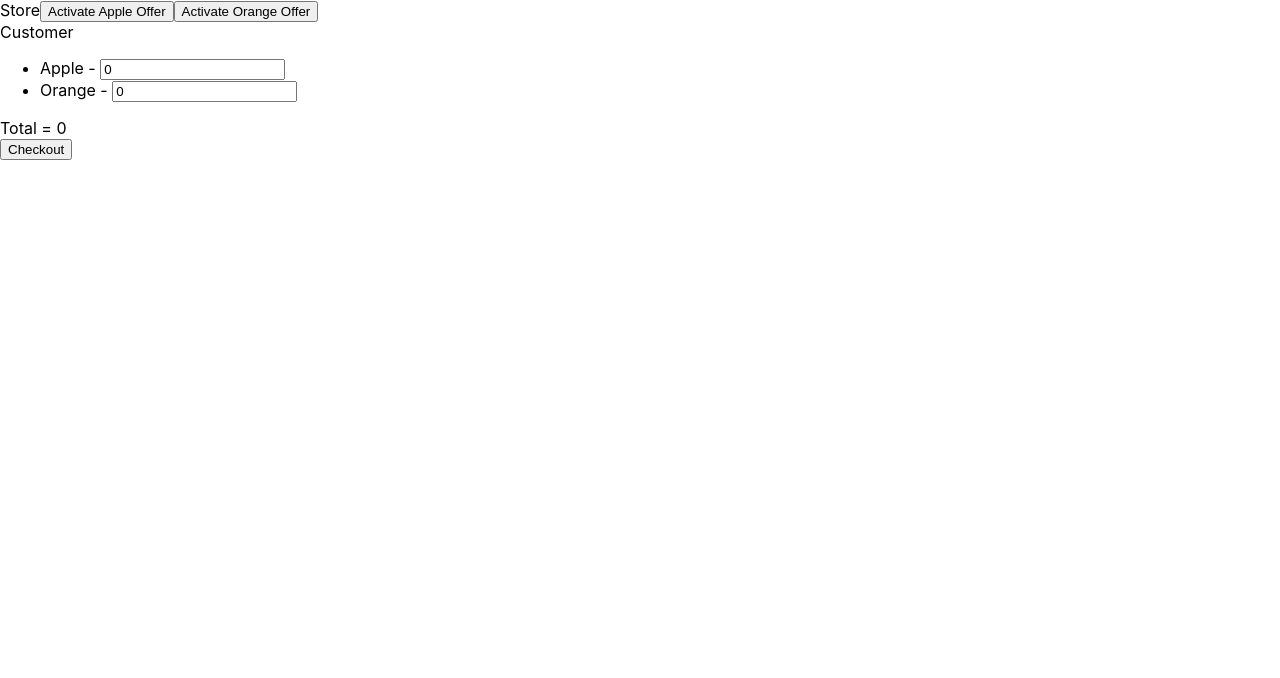
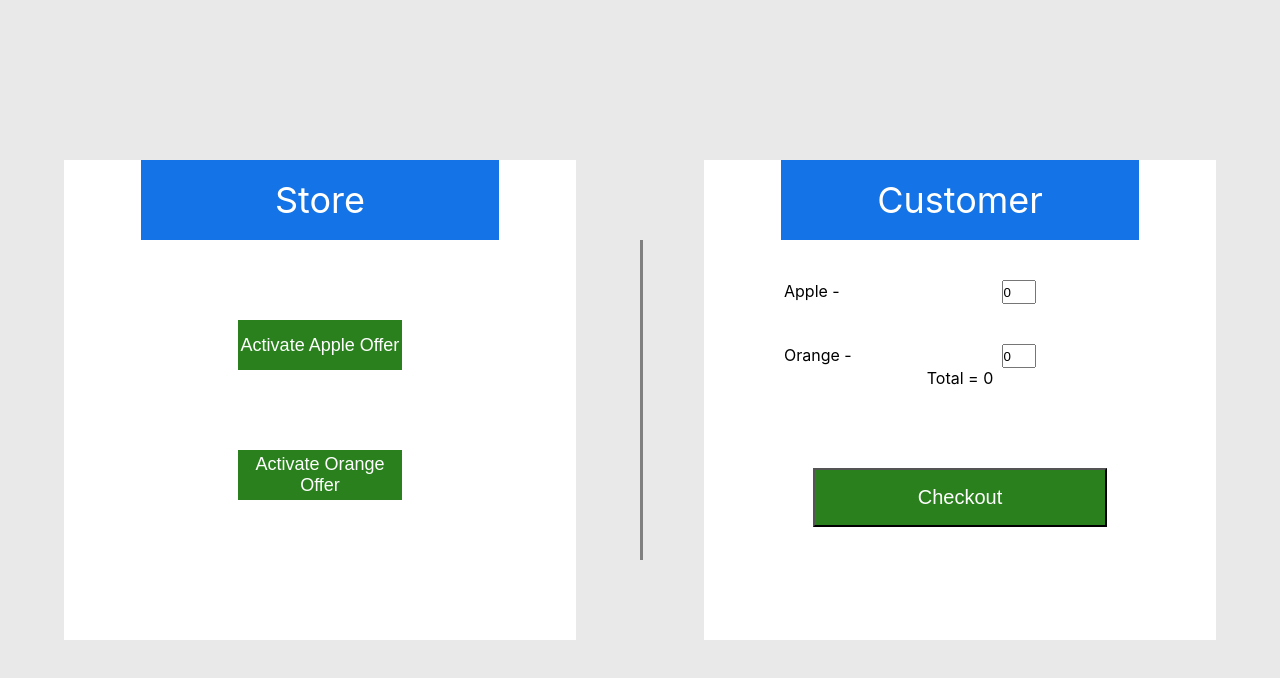
Before and after one commit to foreign1/checkout-system, a React (Create React App) app: page / in a window 1280 px wide. Shown: the top 678 px of the page. Built offline with nearby package versions, Linux system fonts and the light colour scheme.

Commit message:
add style to app. Fixes issue #2

```diff
--- a/src/App.css
+++ b/src/App.css
@@ -36,3 +36,105 @@
     transform: rotate(360deg);
   }
 }
+
+/*  */
+* {
+  padding: 0;
+  margin: 0;
+}
+
+.container {
+  background-color: #e9e9e9;
+  width: 100%;
+  height: 100vh;
+}
+.vertical-seperator {
+  margin-top: 30vh;
+  height: 40vh;
+  display: inline-block;
+  width: 3px;
+  margin-left: 5vw;
+  background-color: grey;
+}
+.store {
+  margin: auto;
+  margin-top: 20vh;
+  margin-left: 5vw;
+  /* display: inline-block; */
+  float: left;
+  align-items: center;
+  width: 40%;
+  height: 60vh;
+  background-color: white;
+  text-align: center;
+}
+
+.containerLabel {
+  margin: auto;
+  display: block;
+  width: 70%;
+  height: 10vh;
+  line-height: 10vh;
+  text-align: center;
+  background-color: #1473e6;
+  font-size: calc(20px + 2vh);
+  color: white;
+}
+
+.activateApple,
+.activateOrange {
+  margin: auto;
+  margin-top: 10vh;
+  background-color: #29801c;
+  color: white;
+  width: calc(100px + 5vw);
+  height: 50px;
+  font-size: large;
+  border: 0;
+  display: block;
+  cursor: pointer;
+}
+
+.customer {
+  margin: auto;
+  margin-top: 20vh;
+  margin-right: 5vw;
+  margin-left: 5vh;
+  align-items: center;
+  width: 40%;
+  height: 60vh;
+  background-color: white;
+  text-align: center;
+  float: right;
+}
+
+.customer > ul {
+  /* padding-top: 10vh; */
+  padding-left: 10vh;
+  text-align: left;
+  list-style-type: none;
+}
+
+.customer > ul > li {
+  margin-top: 5vh;
+}
+
+.customer > ul > li > span {
+  display: inline-block;
+  width: 12vw;
+}
+
+.customer > ul > li > input {
+  width: 30px;
+  height: 20px;
+  margin-left: 5vw;
+}
+
+.checkout {
+  margin-top: 10vh;
+  padding: 2vh 8vw;
+  background-color: #29801c;
+  color: white;
+  font-weight: 100;
+  font-size: calc(20px);
+}
```
